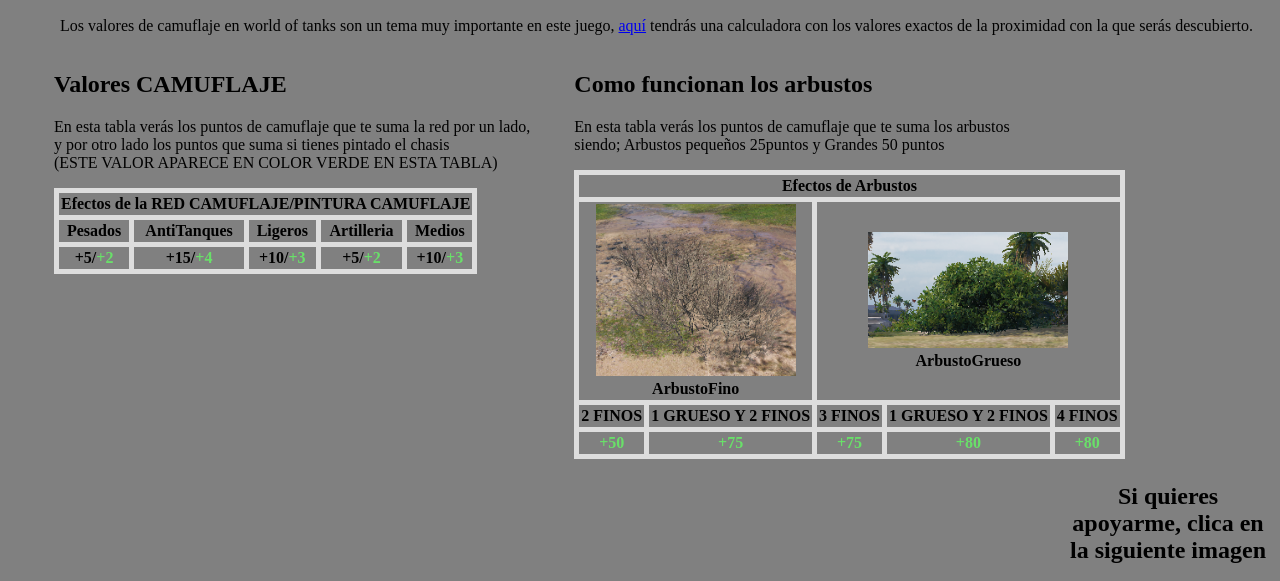
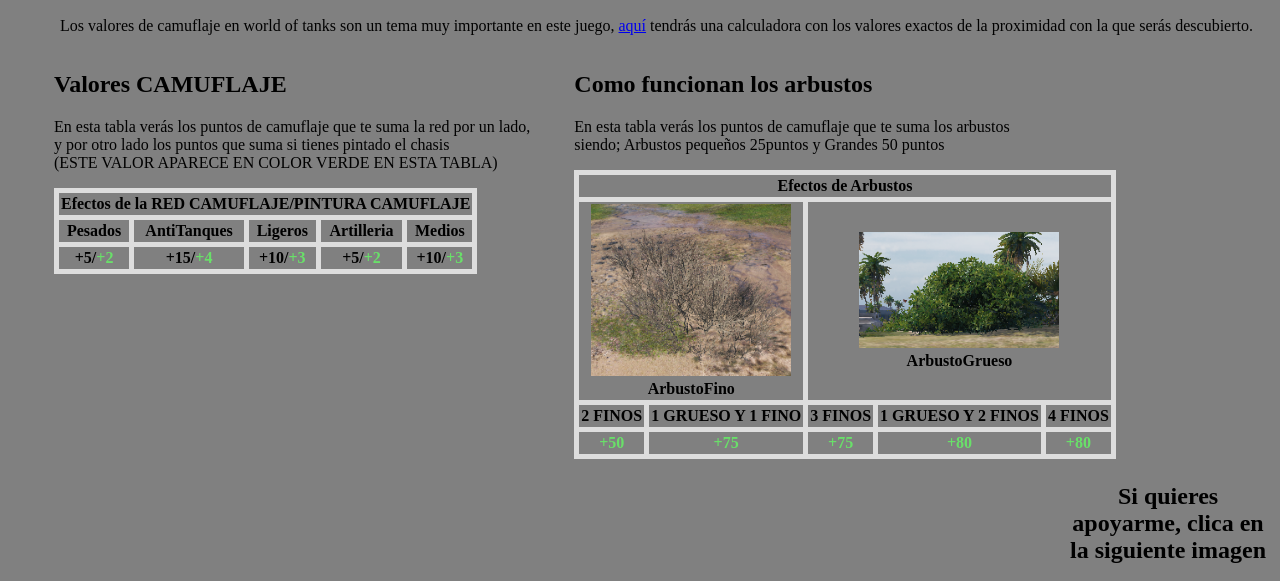
Before and after one commit to Luxius42/Berserker41.github.io, a plain HTML site: page funcionamientoCamuflaje.html in a window 1280 px wide. Shown: the part 166-747 px from the top of the page. Drawn offline with Linux system fonts and the light colour scheme.

Commit message:
Correcion de tabla camuflaje
Corregido

```diff
--- a/funcionamientoCamuflaje.html
+++ b/funcionamientoCamuflaje.html
@@ -102,7 +102,7 @@
                     </tr>
                     <tr>
                         <th>2 FINOS</th>
-                        <th>1 GRUESO Y 2 FINOS</th>
+                        <th>1 GRUESO Y 1 FINO</th>
                         <th>3 FINOS</th>
                         <th>1 GRUESO Y 2 FINOS</th>
                         <th>4 FINOS</th>
```
